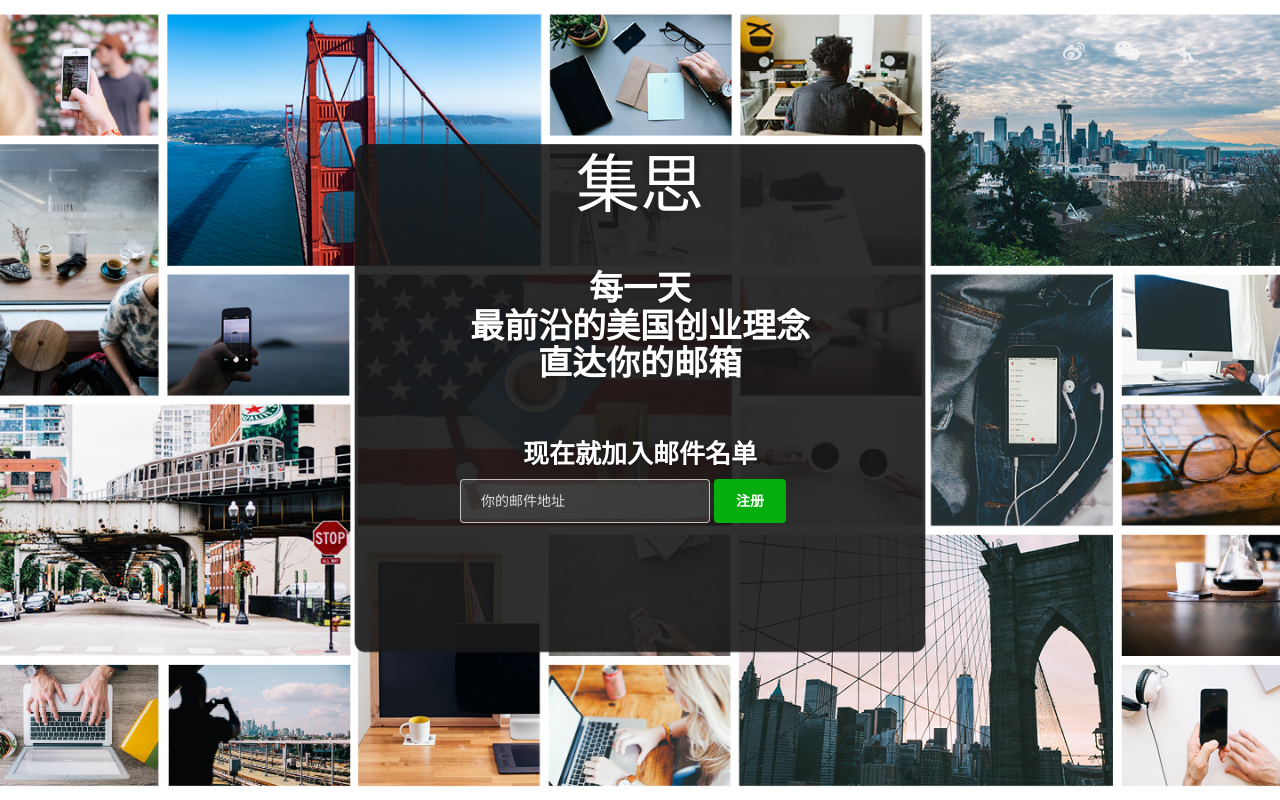
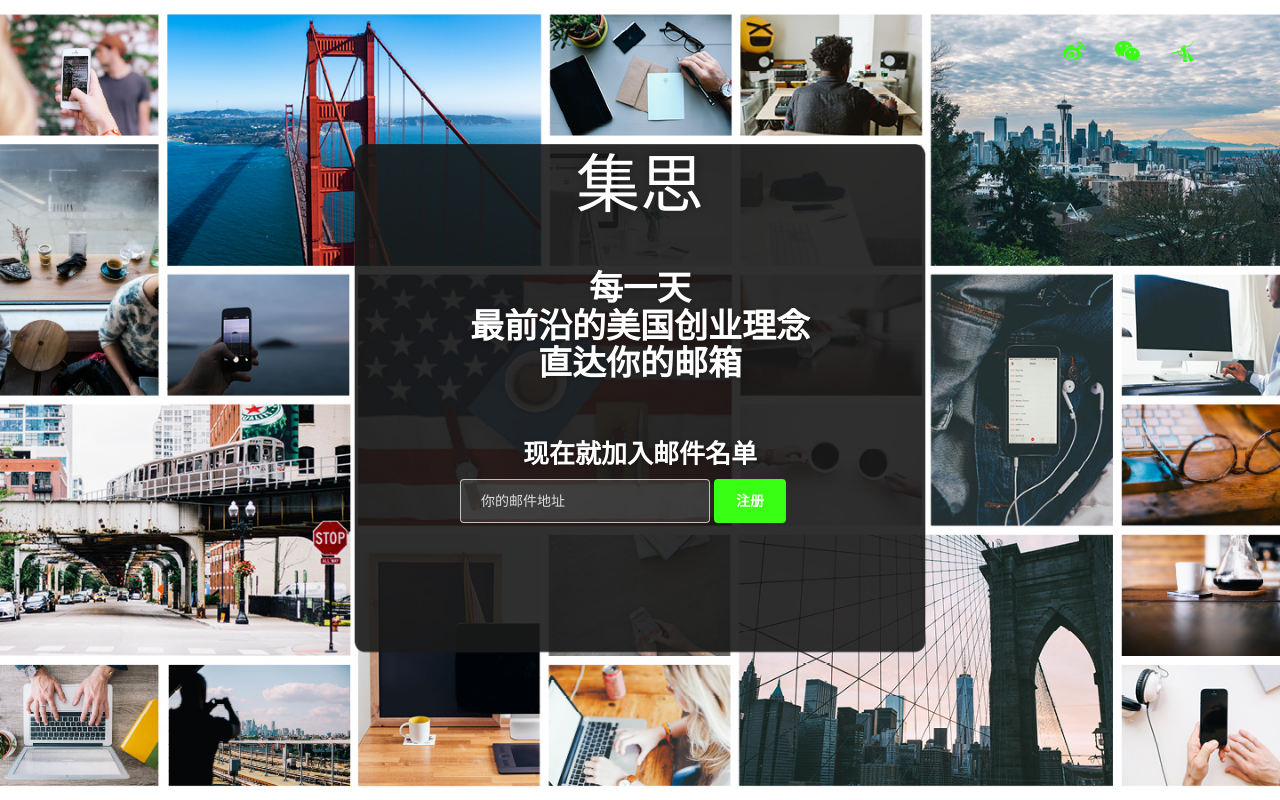
Before and after one commit to corbettmorgan/corbettmorgan.github.io, a plain HTML site: page index.html in a window 1280 px wide. Drawn offline with Linux system fonts and the light colour scheme; a web font is replaced by a local one.

Commit message:
small button changes

```diff
--- a/css/chuangyeus2.css
+++ b/css/chuangyeus2.css
@@ -142,8 +142,8 @@ h1 small, h2 small, h3 small, h1 .small, h2 .small, h3 .small {
     border-color: #2C93FF;
 }
 .btn-success{
-    color: #05AE0E;
-    border-color: #05AE0E;
+    color: #39ff14;
+    border-color: #39ff14;
 }
 .btn-warning{
     color: #FF9500;
@@ -205,7 +205,7 @@ h1 small, h2 small, h3 small, h1 .small, h2 .small, h3 .small {
 }
 .btn-success.disabled, .btn-success[disabled], fieldset[disabled] .btn-success, .btn-success.disabled:hover, .btn-success[disabled]:hover, fieldset[disabled] .btn-success:hover, .btn-success.disabled:focus, .btn-success[disabled]:focus, fieldset[disabled] .btn-success:focus, .btn-success.disabled:active, .btn-success[disabled]:active, fieldset[disabled] .btn-success:active, .btn-success.disabled.active, .btn-success.active[disabled], fieldset[disabled] .btn-success.active {
     background-color: rgba(0, 0, 0, 0);
-    border-color: #05AE0E;
+    border-color: #39ff14;
 }
 .btn-danger.disabled, .btn-danger[disabled], fieldset[disabled] .btn-danger, .btn-danger.disabled:hover, .btn-danger[disabled]:hover, fieldset[disabled] .btn-danger:hover, .btn-danger.disabled:focus, .btn-danger[disabled]:focus, fieldset[disabled] .btn-danger:focus, .btn-danger.disabled:active, .btn-danger[disabled]:active, fieldset[disabled] .btn-danger:active, .btn-danger.disabled.active, .btn-danger.active[disabled], fieldset[disabled] .btn-danger.active {
     background-color: rgba(0, 0, 0, 0);
@@ -238,8 +238,8 @@ h1 small, h2 small, h3 small, h1 .small, h2 .small, h3 .small {
     border-color: #2C93FF;
 }
 .btn-success.btn-fill{
-    background-color: #05AE0E;
-    border-color: #05AE0E;
+    background-color: #39ff14;
+    border-color: #39ff14;
 }
 .btn-warning.btn-fill{
    background-color: #FF9500;
@@ -397,9 +397,9 @@ h1 small, h2 small, h3 small, h1 .small, h2 .small, h3 .small {
     border-top-color: #FFFFFF;
 }
 .navbar-transparent .navbar-nav > li > a, [class*="navbar-ct"] .navbar-nav > li > a{
-    color: #FFFFFF;
+    color: #39ff14;
     border-color: #FFFFFF;
-    opacity: 0.7;
+    opacity: 1;
 }
 .navbar-transparent .navbar-brand:hover, .navbar-transparent .navbar-brand:focus, [class*="navbar-ct"] .navbar-brand:hover, [class*="navbar-ct"] .navbar-brand:focus {
     background-color: rgba(0, 0, 0, 0);
```
